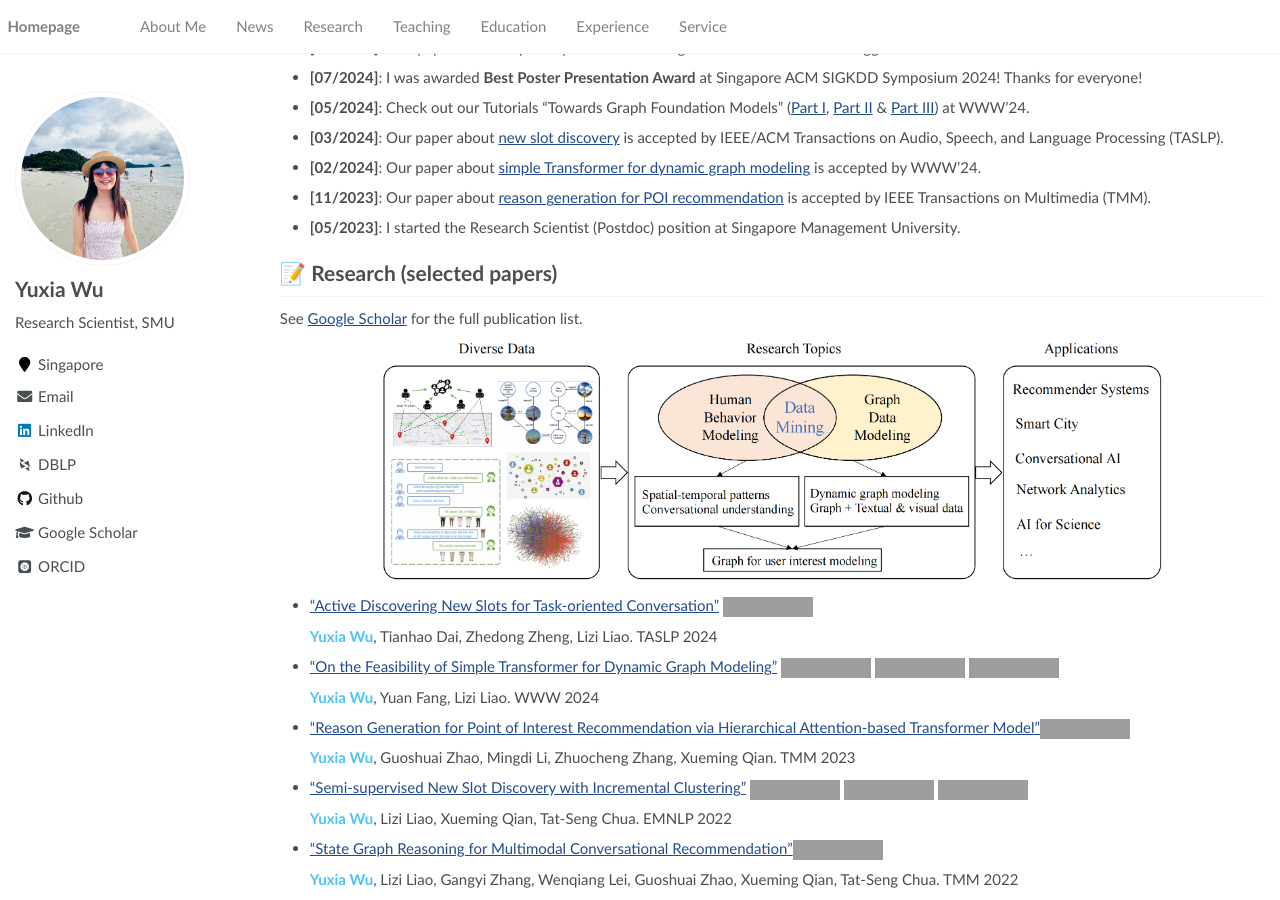
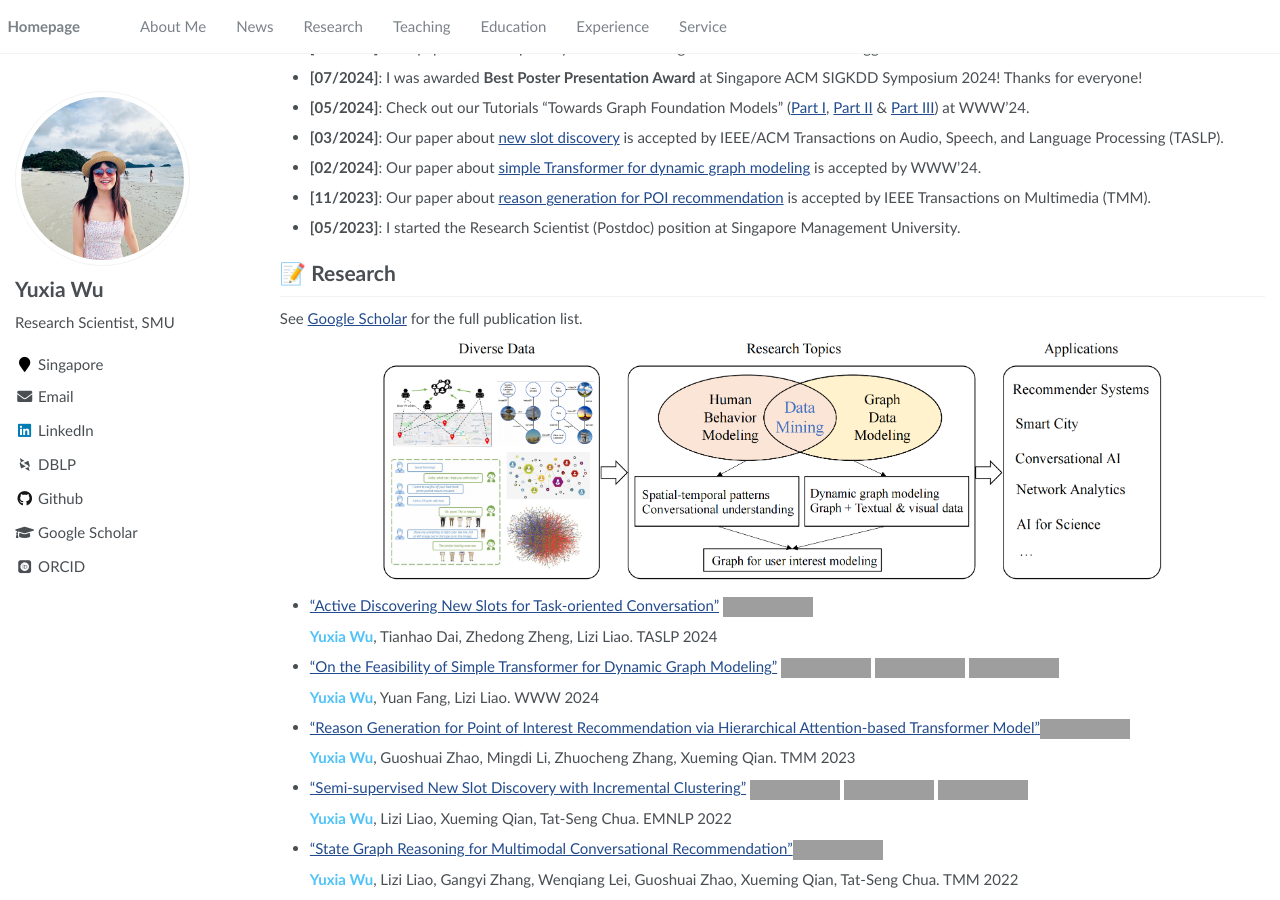
Before and after one commit to YuxiaWu/YuxiaWu.github.io, a Jekyll site: the page built from _pages/about.md, in a window 1280 px wide and 900 px high, scrolled down 440 px, cut to the strip 0-900 px from the top of the window. Built offline with Jekyll 4.4.1, drawn with Linux system fonts in a browser that asks for light colours; some web fonts are replaced; grey boxes are pictures that could not be loaded.

Commit message:
Update about.md

```diff
--- a/_pages/about.md
+++ b/_pages/about.md
@@ -39,7 +39,7 @@ My name is Yuxia Wu, a research scientist at [Singapore Management University (S
 - **[11/2023]**: Our paper about [reason generation for POI recommendation](/my_papers/Reason Generation for Point of Interest Recommendation via a Hierarchical Attention-based Transformer Model.pdf) is accepted by IEEE Transactions on Multimedia (TMM).
 - **[05/2023]**: I started the Research Scientist (Postdoc) position at Singapore Management University.
 
-# 📝 Research (selected papers)
+# 📝 Research
 
 See [Google Scholar](https://scholar.google.com/citations?user=bRgptuYAAAAJ) for the full publication list.
 
```
